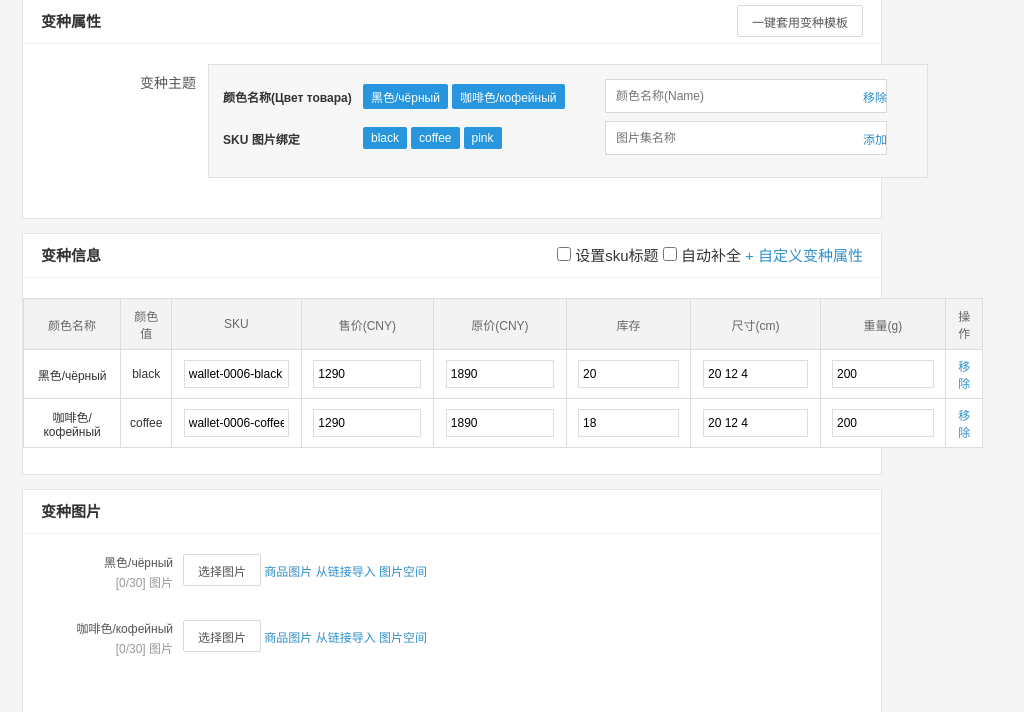
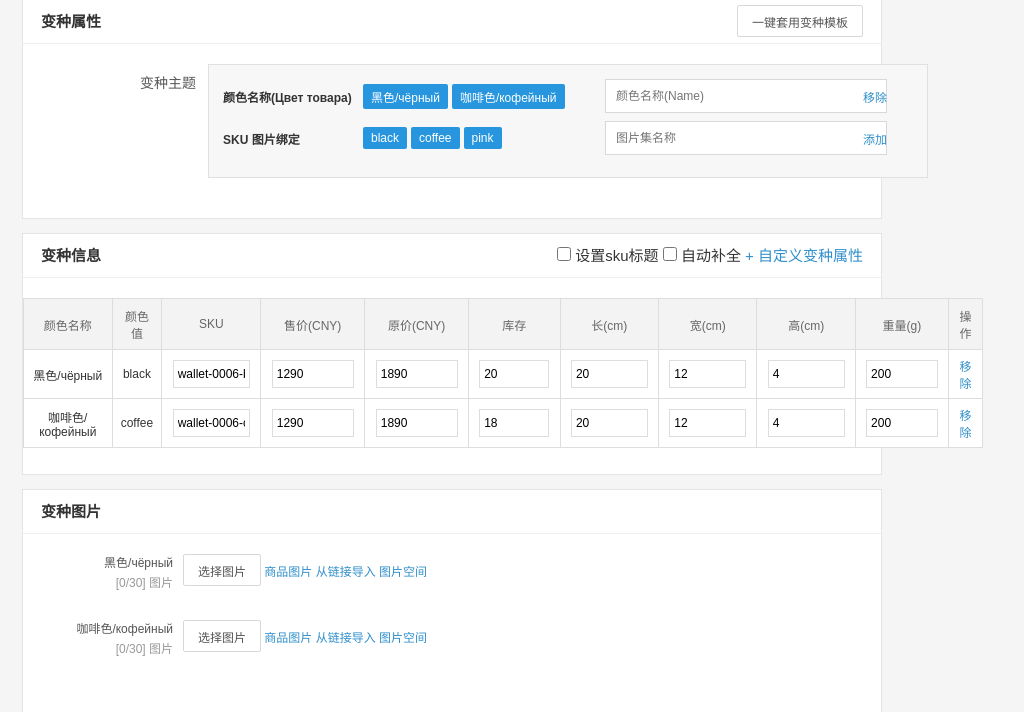
Before and after one commit to RForestLiu/sERP, a Flask app: page /ozon-product/edit in a window 1280 px wide. Shown: the part 2284-2996 px from the top of the page, without its empty margins (0-1024 px from the left). Run offline with Flask 3, Linux system fonts and the light colour scheme; some libraries are stand-ins or nearby versions.

Commit message:
fix: split variant dimensions into length width height

```diff
--- a/templates/ozon_product_editor.html
+++ b/templates/ozon_product_editor.html
@@ -744,10 +744,10 @@
             <div class="form-card-header"><h4 class="form-card-title">变种信息 <span style="float:right;font-weight:400;margin-right:18px"><label><input type="checkbox"> 设置sku标题</label> <label><input type="checkbox"> 自动补全</label> <a>+ 自定义变种属性</a></span></h4></div>
             <div class="form-card-content">
                 <table>
-                    <thead><tr><th>颜色名称</th><th>颜色值</th><th>SKU</th><th>售价(CNY)</th><th>原价(CNY)</th><th>库存</th><th>尺寸(cm)</th><th>重量(g)</th><th>操作</th></tr></thead>
+                    <thead><tr><th>颜色名称</th><th>颜色值</th><th>SKU</th><th>售价(CNY)</th><th>原价(CNY)</th><th>库存</th><th>长(cm)</th><th>宽(cm)</th><th>高(cm)</th><th>重量(g)</th><th>操作</th></tr></thead>
                     <tbody>
-                        <tr><td>黑色/чёрный</td><td>black</td><td><input class="tbl-input" value="wallet-0006-black"></td><td><input class="tbl-input" value="1290"></td><td><input class="tbl-input" value="1890"></td><td><input class="tbl-input" value="20"></td><td><input class="tbl-input" value="20 12 4"></td><td><input class="tbl-input" value="200"></td><td><a>移除</a></td></tr>
-                        <tr><td>咖啡色/кофейный</td><td>coffee</td><td><input class="tbl-input" value="wallet-0006-coffee"></td><td><input class="tbl-input" value="1290"></td><td><input class="tbl-input" value="1890"></td><td><input class="tbl-input" value="18"></td><td><input class="tbl-input" value="20 12 4"></td><td><input class="tbl-input" value="200"></td><td><a>移除</a></td></tr>
+                        <tr><td>黑色/чёрный</td><td>black</td><td><input class="tbl-input" value="wallet-0006-black"></td><td><input class="tbl-input" value="1290"></td><td><input class="tbl-input" value="1890"></td><td><input class="tbl-input" value="20"></td><td><input class="tbl-input" value="20"></td><td><input class="tbl-input" value="12"></td><td><input class="tbl-input" value="4"></td><td><input class="tbl-input" value="200"></td><td><a>移除</a></td></tr>
+                        <tr><td>咖啡色/кофейный</td><td>coffee</td><td><input class="tbl-input" value="wallet-0006-coffee"></td><td><input class="tbl-input" value="1290"></td><td><input class="tbl-input" value="1890"></td><td><input class="tbl-input" value="18"></td><td><input class="tbl-input" value="20"></td><td><input class="tbl-input" value="12"></td><td><input class="tbl-input" value="4"></td><td><input class="tbl-input" value="200"></td><td><a>移除</a></td></tr>
                     </tbody>
                 </table>
             </div>
@@ -1480,8 +1480,10 @@ function collectSkuRows() {
             price: inputs[1] ? inputs[1].value.trim() : "",
             old_price: inputs[2] ? inputs[2].value.trim() : "",
             stock: inputs[3] ? inputs[3].value.trim() : "",
-            size: inputs[4] ? inputs[4].value.trim() : "",
-            weight: inputs[5] ? inputs[5].value.trim() : "",
+            depth: inputs[4] ? inputs[4].value.trim() : "",
+            width: inputs[5] ? inputs[5].value.trim() : "",
+            height: inputs[6] ? inputs[6].value.trim() : "",
+            weight: inputs[7] ? inputs[7].value.trim() : "",
             images: pageState.variantImages[variantKey] || []
         });
     });
```
Also changed, not shown: tests/listing/test_ozon_variant_image_picker.py (+11 -0 lines).
